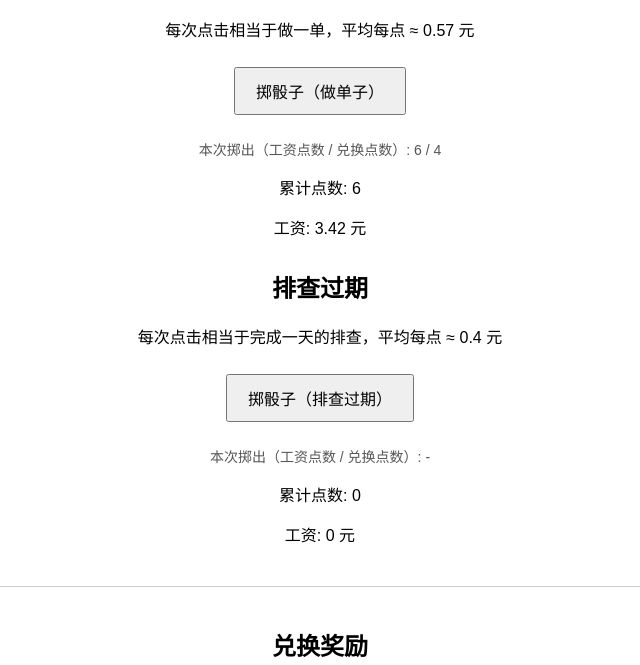
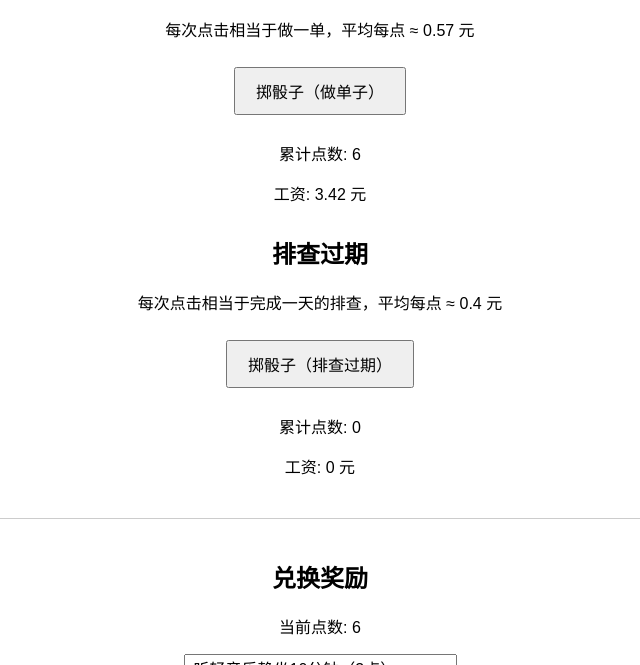
Before and after one commit to auroraawa/auroraawa.github.io, a plain HTML site: page index.html in a window 1280 px wide. Both pictures are taken after a click on the button "掷骰子（做单子）". Shown: the part 135-800 px from the top of the page, without its empty margins (320-960 px from the left). Drawn offline with Linux system fonts and the light colour scheme.

Commit message:
Update index.html

```diff
--- a/index.html
+++ b/index.html
@@ -1,5 +1,4 @@
-<!DOCTYPE html>
-<html lang="zh">
+<!DOCTYPE html><html lang="zh">
 <head>
     <meta charset="UTF-8">
     <title>双任务骰子工资计算器 + 奖励池</title>
@@ -10,31 +9,24 @@
         .section { margin-bottom: 30px; }
         .reward-section { border-top: 1px solid #ccc; padding-top: 20px; margin-top: 40px; }
         select, option { font-size: 16px; padding: 5px; }
-        .dice-info { font-size: 14px; color: #555; }
     </style>
 </head>
 <body>
     <h1>双任务骰子工资计算器 + 奖励池</h1>
-
     <div class="section">
         <h2>做单子</h2>
         <p>每次点击相当于做一单，平均每点 ≈ 0.57 元</p>
         <button id="rollTask1">掷骰子（做单子）</button>
-        <p class="dice-info">本次掷出（工资点数 / 兑换点数）: <span id="rollInfo1">-</span></p>
         <p>累计点数: <span id="totalTask1">0</span></p>
         <p>工资: <span id="salaryTask1">0</span> 元</p>
     </div>
-
     <div class="section">
         <h2>排查过期</h2>
         <p>每次点击相当于完成一天的排查，平均每点 ≈ 0.4 元</p>
         <button id="rollTask2">掷骰子（排查过期）</button>
-        <p class="dice-info">本次掷出（工资点数 / 兑换点数）: <span id="rollInfo2">-</span></p>
         <p>累计点数: <span id="totalTask2">0</span></p>
         <p>工资: <span id="salaryTask2">0</span> 元</p>
-    </div>
-
-    <div class="reward-section">
+    </div><div class="reward-section">
     <h2>兑换奖励</h2>
     <p>当前点数: <span id="currentPoints">0</span></p>
     <select id="rewardSelect">
@@ -81,19 +73,15 @@
     const totalSalary = document.getElementById('totalSalary');
     const currentPoints = document.getElementById('currentPoints');
     const redeemMsg = document.getElementById('redeemMsg');
-    const rollInfo1 = document.getElementById('rollInfo1');
-    const rollInfo2 = document.getElementById('rollInfo2');
 
     function updatePointsDisplay() {
         currentPoints.textContent = points;
     }
 
     document.getElementById('rollTask1').addEventListener('click', () => {
-        const workRoll = Math.floor(Math.random() * 6) + 1;
-        const pointRoll = Math.floor(Math.random() * 6) + 1;
-        total1 += workRoll;
-        points += pointRoll;
-        rollInfo1.textContent = `${workRoll} / ${pointRoll}`;
+        const roll = Math.floor(Math.random() * 6) + 1;
+        total1 += roll;
+        points += roll;
         const salary1 = total1 * perPoint1;
         const salary2 = total2 * perPoint2;
         totalTask1.textContent = total1;
@@ -103,11 +91,9 @@
     });
 
     document.getElementById('rollTask2').addEventListener('click', () => {
-        const workRoll = Math.floor(Math.random() * 6) + 1;
-        const pointRoll = Math.floor(Math.random() * 6) + 1;
-        total2 += workRoll;
-        points += pointRoll;
-        rollInfo2.textContent = `${workRoll} / ${pointRoll}`;
+        const roll = Math.floor(Math.random() * 6) + 1;
+        total2 += roll;
+        points += roll;
         const salary1 = total1 * perPoint1;
         const salary2 = total2 * perPoint2;
         totalTask2.textContent = total2;
@@ -119,6 +105,7 @@
     document.getElementById('redeemBtn').addEventListener('click', () => {
         const selected = document.getElementById('rewardSelect').value;
         const cost = parseInt(selected.split('-')[1]);
+
         if (points >= cost) {
             points -= cost;
             updatePointsDisplay();
```
Lines whose indentation alone changed are shown as unchanged.
